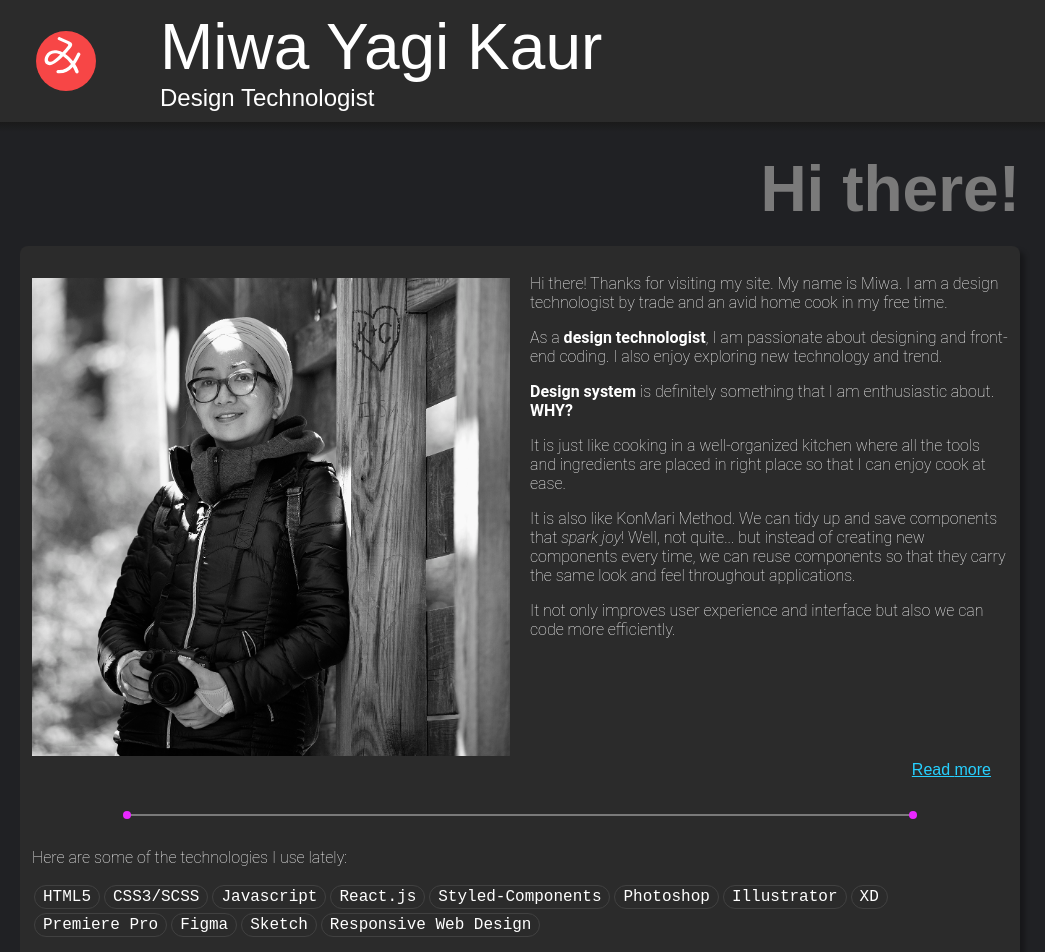
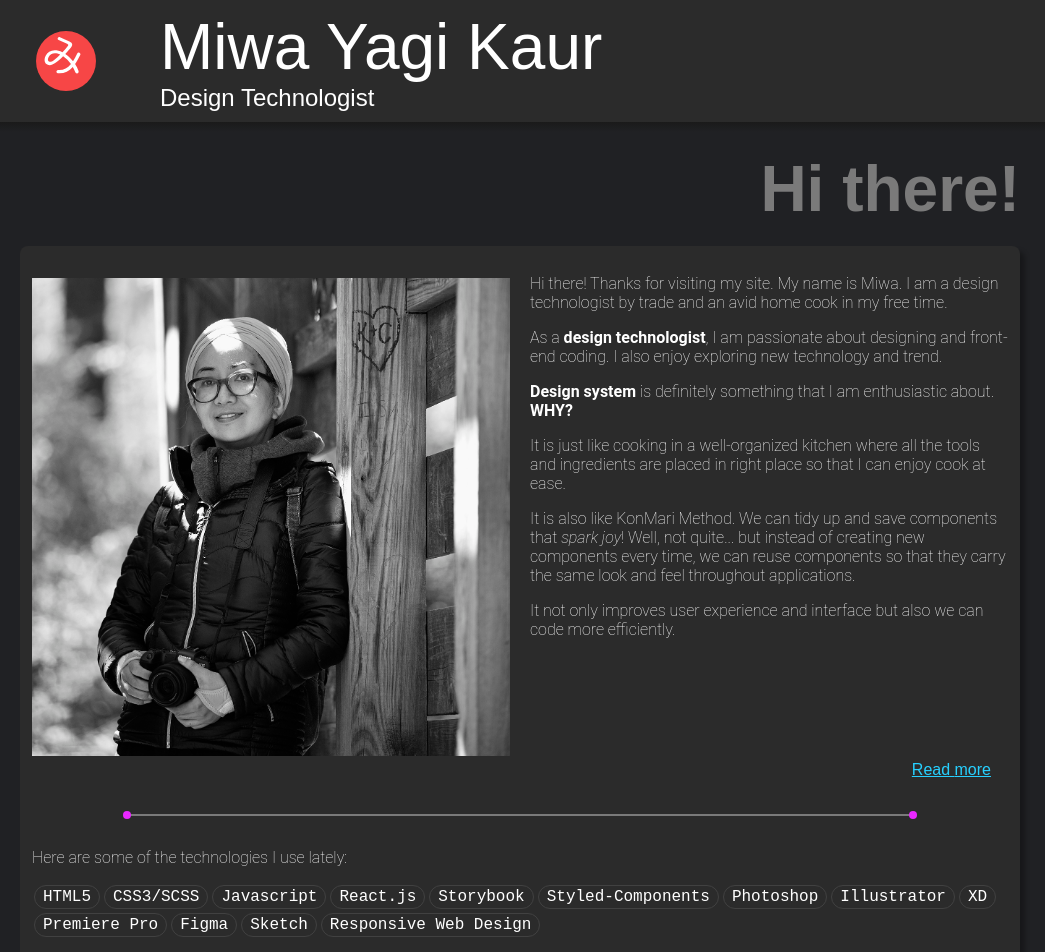
Before and after one commit to peeweemiwie/miwa-kaur-19122021, a React (Create React App) app: page / in a window 1280 px wide. Shown: the top 952 px of the page, without its empty margins (120-1165 px from the left). Built offline with nearby package versions, Linux system fonts and the light colour scheme.

Commit message:
Add Storybook to keywords

```diff
--- a/src/data/keywords.js
+++ b/src/data/keywords.js
@@ -3,6 +3,7 @@ export const keywordsArray = [
 	'CSS3/SCSS',
 	'Javascript',
 	'React.js',
+	'Storybook',
 	'Styled-Components',
 	'Photoshop',
 	'Illustrator',
```
